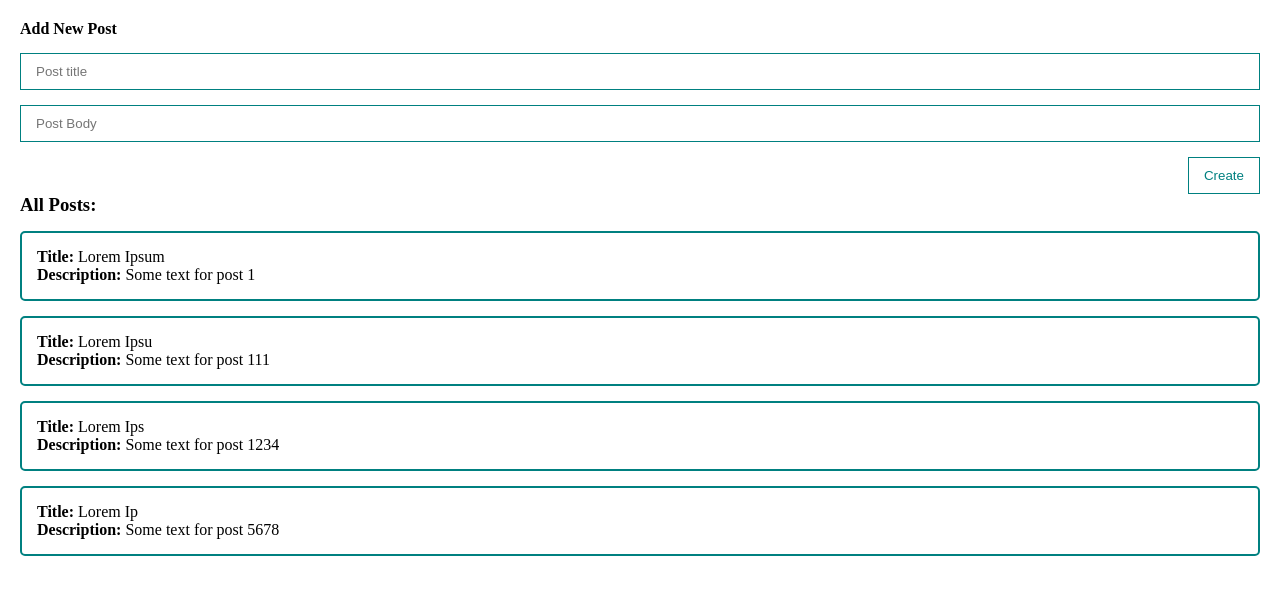
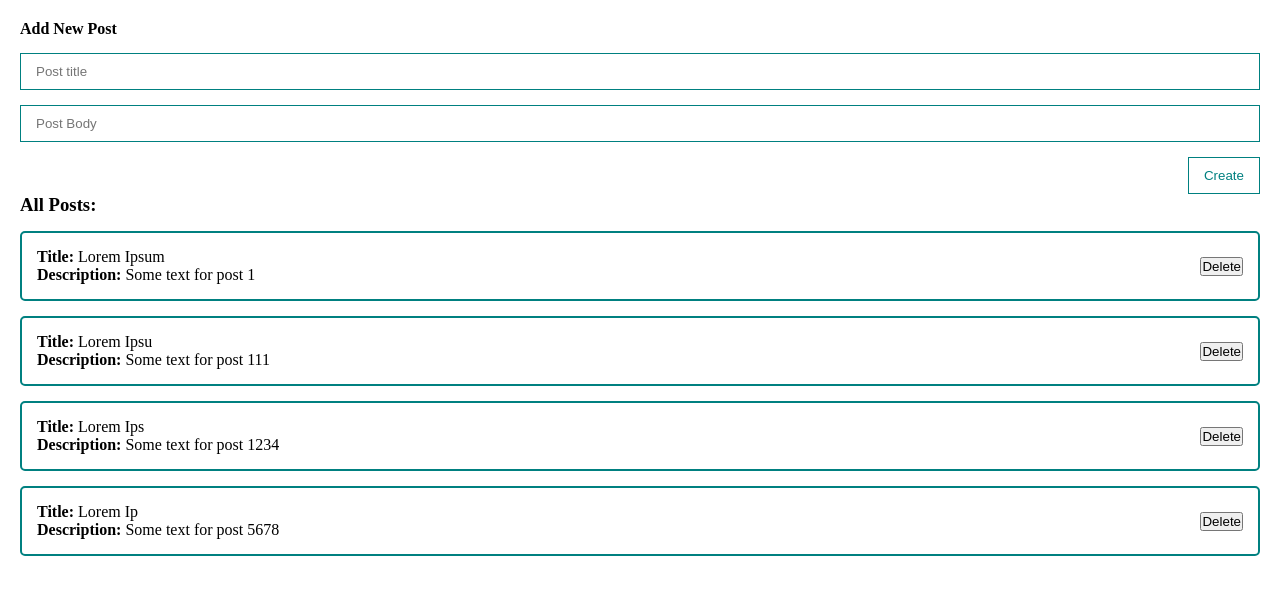
Before and after one commit to MikitaCat/vue_learning, a Vue app: page / in a window 1280 px wide. Shown: the top 594 px of the page. Built offline with nearby package versions, Linux system fonts and the light colour scheme.

Commit message:
First UI component has been created. But need to fix some bugs with eventListeners in it

```diff
--- a/src/components/PostForm.vue
+++ b/src/components/PostForm.vue
@@ -13,12 +13,16 @@
       type="text"
       placeholder="Post Body"
     />
-    <button @click="createPost" class="btn">Create</button>
+    <my-button style="align-self: flex-end" @click="createPost"
+      >Create</my-button
+    >
   </form>
 </template>
 
 <script>
+import MyButton from "./UI/MyButton.vue";
 export default {
+  components: { MyButton },
   data() {
     return {
       post: {
@@ -52,19 +56,4 @@
   padding: 10px 15px;
   margin-top: 15px;
 }
-
-.btn {
-  align-self: flex-end;
-  margin-top: 15px;
-  padding: 10px 15px;
-  background: none;
-  color: teal;
-  border: solid 1px teal;
-}
-
-.btn:hover {
-  background: teal;
-  color: white;
-  transition: 0.3s;
-}
 </style>
--- a/src/components/PostItem.vue
+++ b/src/components/PostItem.vue
@@ -1,7 +1,12 @@
 <template>
   <div class="post">
-    <div><strong>Title: </strong>{{ post.title }}</div>
-    <div><strong>Description: </strong>{{ post.body }}</div>
+    <div>
+      <div><strong>Title: </strong>{{ post.title }}</div>
+      <div><strong>Description: </strong>{{ post.body }}</div>
+    </div>
+    <div class="post__btns">
+      <button>Delete</button>
+    </div>
   </div>
 </template>
 
@@ -16,11 +21,14 @@
 };
 </script>
 
-<style>
+<style scoped>
 .post {
   padding: 15px;
   border: solid 2px teal;
   margin-top: 15px;
   border-radius: 5px;
+  display: flex;
+  align-items: center;
+  justify-content: space-between;
 }
 </style>
--- /dev/null
+++ b/src/components/UI/MyButton.vue
@@ -0,0 +1,25 @@
+<template>
+  <button class="btn">
+    <slot></slot>
+  </button>
+</template>
+
+<script>
+export default {};
+</script>
+
+<style scoped>
+.btn {
+  margin-top: 15px;
+  padding: 10px 15px;
+  background: none;
+  color: teal;
+  border: solid 1px teal;
+}
+
+.btn:hover {
+  background: teal;
+  color: white;
+  transition: 0.3s;
+}
+</style>
```
